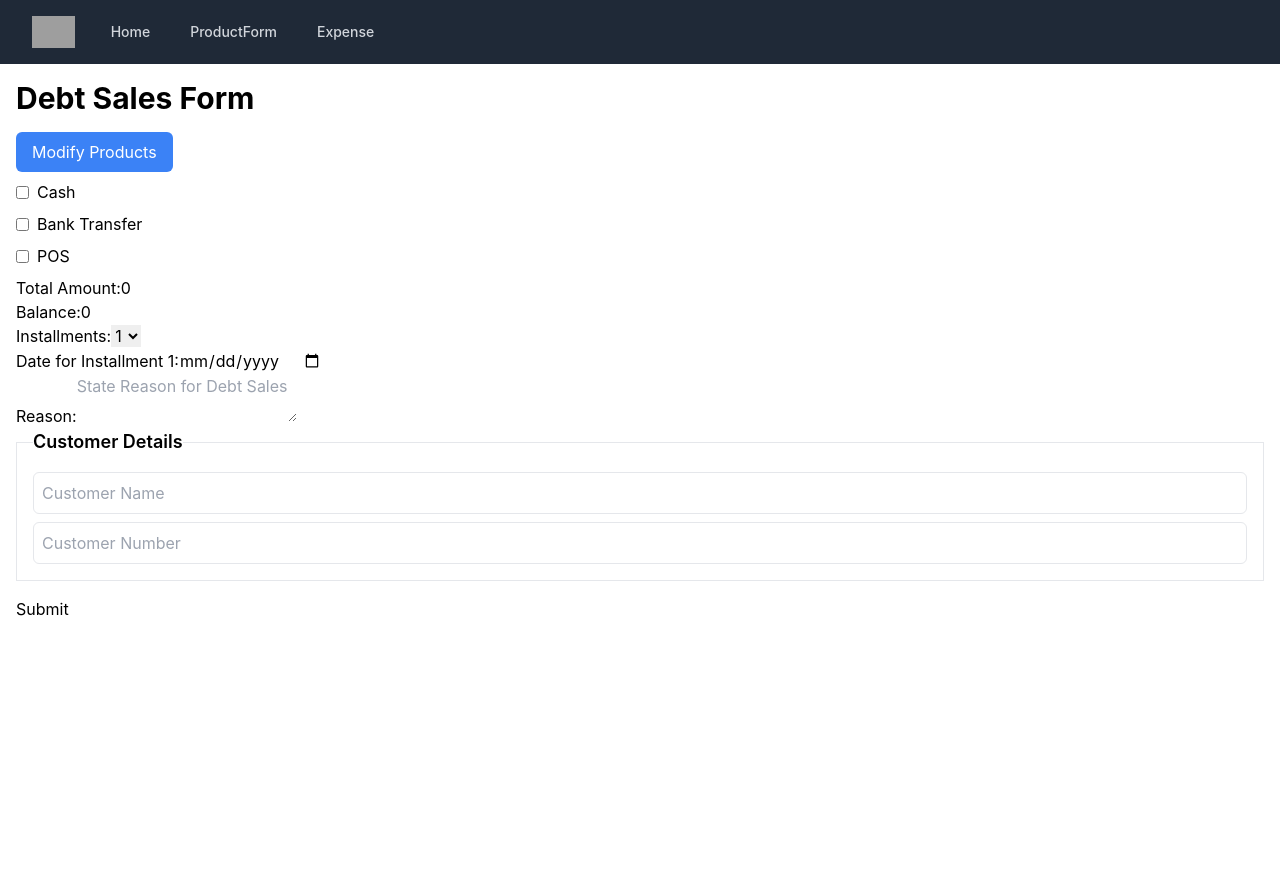
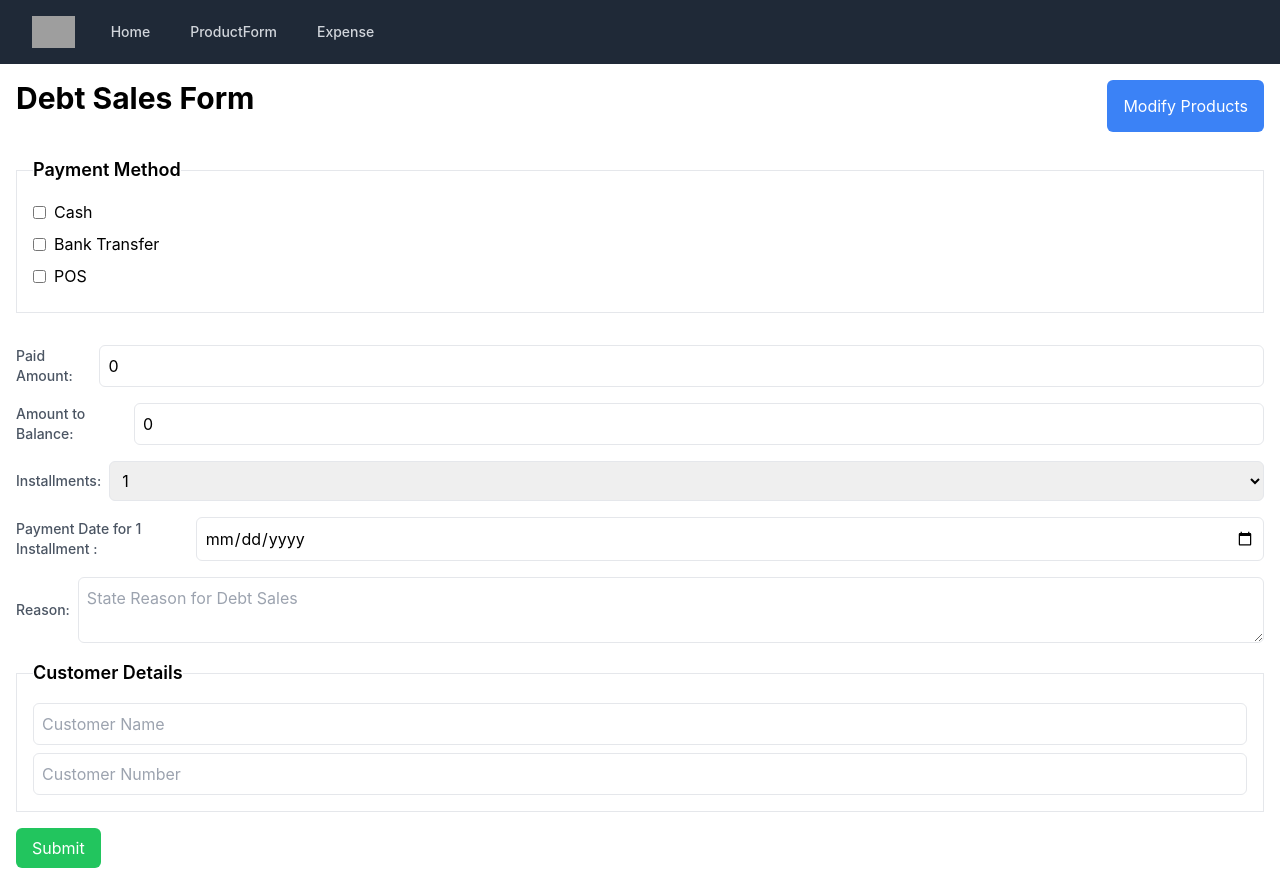
Before and after one commit to abiolatom/Eddietom, a React (Create React App) app: page /debtsales in a window 1280 px wide. Before the commit the page ends 800 px from the top, so only its background shows below. Built offline with nearby package versions, Linux system fonts and the light colour scheme; grey boxes are pictures that could not be loaded.

Commit message:
Styling completed. Customer Page

```diff
--- a/src/components/DebtSales.js
+++ b/src/components/DebtSales.js
@@ -147,13 +147,16 @@ const DebtSales = () => {
 
   return (
     <div className="container mx-auto p-4">
+      <div className="flex justify-between mb-4">
         <h2 className="text-3xl font-bold mb-4">Debt Sales Form</h2>
+
         <button
           className="bg-blue-500 text-white px-4 py-2 rounded-md hover:bg-blue-600"
           onClick={() => navigate("/")}
         >
           Modify Products
         </button>
+      </div>
       {selectedProducts.length > 0 && (
         <div className="grid grid-cols-1 sm:grid-cols-2 md:grid-cols-3 lg:grid-cols-4 gap-2">
           {selectedProducts.map((product) => (
@@ -177,39 +180,67 @@ const DebtSales = () => {
           </div>
         </div>
       )}
-      <fieldset>{optionsRender()}</fieldset>
+      <fieldset className="mt-4">{optionsRender()}</fieldset>
 
-      <form onSubmit={handleSubmit}>
-        <fieldset>
-          <div>
-            <label>Total Amount:</label>
-            <input type="number" value={totalAmount} readOnly />
+      <form className="mt-4" onSubmit={handleSubmit}>
+        <fieldset className="mt-4">
+          <div className="flex items-center mb-4">
+            <label className="block text-sm font-medium text-gray-600">
+              Paid Amount:
+            </label>
+            <input
+              className="w-full p-2 border rounded-md"
+              type="number"
+              value={totalAmount}
+              readOnly
+            />
           </div>
-          <div>
-            <label>Balance:</label>
-            <input type="number" value={balance} readOnly />
+          <div className="flex items-center mb-4">
+            <label className="block text-sm font-medium text-gray-600">
+              Amount to Balance:
+            </label>
+            <input
+              className="w-full p-2 border rounded-md"
+              type="number"
+              value={balance}
+              readOnly
+            />
           </div>
-          <div>
-            <label>Installments:</label>
-            <select value={installments} onChange={handleInstallmentsChange}>
+          <div className="flex items-center mb-4">
+            <label className="block text-sm font-medium text-gray-600 mr-2">
+              Installments:
+            </label>
+            <select
+              className="w-full p-2 border rounded-md"
+              value={installments}
+              onChange={handleInstallmentsChange}
+            >
               <option value={1}>1</option>
               <option value={2}>2</option>
               <option value={3}>3</option>
             </select>
           </div>
           {Array.from({ length: installments }).map((_, index) => (
-            <div key={index}>
-              <label>Date for Installment {index + 1}:</label>
+            <div className="flex flex-col mb-4" key={index}>
+              <div className="flex items-center">
+                <label className="block text-sm font-medium text-gray-600">
+                  Payment Date for {index + 1} Installment :
+                </label>
                 <input
                   type="date"
+                  className="w-full p-2 border rounded-md"
                   value={dates[index] || ""}
                   required
                   onChange={(e) => handleDateChange(index, e)}
                 />
+              </div>
               {installments > 1 && (
-                <>
-                  <label>Amount for Installment {index + 1}:</label>
+                <div className="flex items-center mb-4">
+                  <label className="block text-sm font-medium text-gray-600 mr-2">
+                    Amount for {index + 1} Installment :
+                  </label>
                   <input
+                    className="w-full p-2 border rounded-md my-2"
                     type="number"
                     value={installmentAmounts[index]}
                     onChange={(e) => {
@@ -218,14 +249,17 @@ const DebtSales = () => {
                       setInstallmentAmounts(newAmounts);
                     }}
                   />
-                </>
+                </div>
               )}
             </div>
           ))}
-          <div>
-            <label>Reason:</label>
+          <div className="flex items-center mb-4">
+            <label className="block text-sm font-medium text-gray-600 mr-2">
+              Reason:
+            </label>
             <textarea
               value={reason}
+              className="w-full p-2 border rounded-md"
               placeholder="State Reason for Debt Sales"
               onChange={(e) => setReason(e.target.value)}
             />
@@ -261,7 +295,12 @@ const DebtSales = () => {
               )}
             </div>
           </fieldset>
-          <button type="submit">Submit</button>
+          <button
+            className="bg-green-500 text-white px-4 py-2 rounded-md hover:bg-green-600"
+            type="submit"
+          >
+            Submit
+          </button>
         </fieldset>
       </form>
     </div>
--- a/src/components/ProductContext.js
+++ b/src/components/ProductContext.js
@@ -151,6 +151,9 @@ export const ProductProvider = ({ children }) => {
   const optionsRender = () => {
     return (
       <div className="mt-2">
+        <fieldset className="border p-4 mb-4">
+          <legend className="text-lg font-semibold">Payment Method</legend>
+
           {paymentOptions.map((option) => (
             <div key={option.paymentOption} className="flex items-center mb-2">
               <input
@@ -163,20 +166,25 @@ export const ProductProvider = ({ children }) => {
                 className="mr-2"
               />
               <label className="mr-3">{option.label}</label>
-            {selectedOptions.some((o) => o.value === option.paymentOption) && (
+              {selectedOptions.some(
+                (o) => o.value === option.paymentOption
+              ) && (
                 <div className="ml-4">
                   <input
                     type="number"
                     placeholder={`Enter amount paid by ${option.label}`}
                     value={amounts[option.paymentOption]?.amount || ""}
-                  onChange={(e) => handleAmountChange(e, option.paymentOption)}
+                    onChange={(e) =>
+                      handleAmountChange(e, option.paymentOption)
+                    }
                     className="w-full p-2 border rounded-md mt-1"
                   />
                   {option.paymentOption === "bankPayment" && (
                     <div className="mt-2">
                       <select
                         value={
-                        amounts[option.paymentOption]?.bankName || "defaultBank"
+                          amounts[option.paymentOption]?.bankName ||
+                          "defaultBank"
                         }
                         onChange={(e) =>
                           handleBankNameChange(e, option.paymentOption)
@@ -197,6 +205,7 @@ export const ProductProvider = ({ children }) => {
               )}
             </div>
           ))}
+        </fieldset>
       </div>
     );
   };
```
Lines whose indentation alone changed are shown as unchanged.
